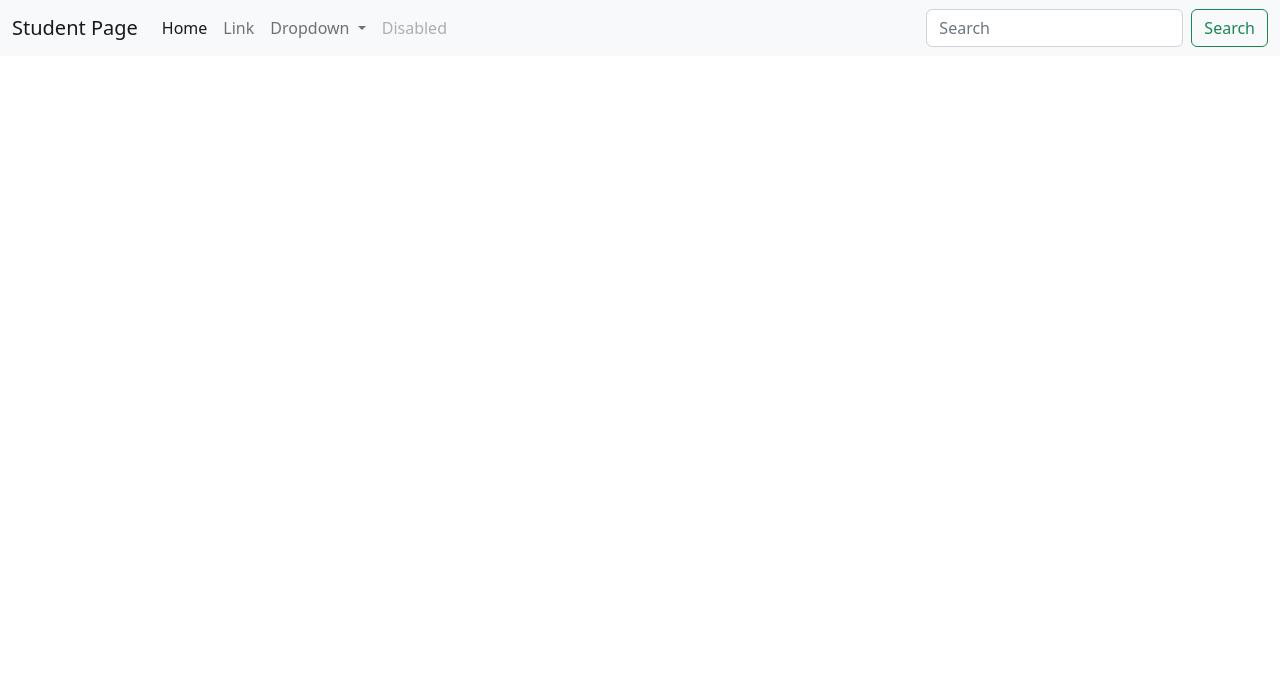
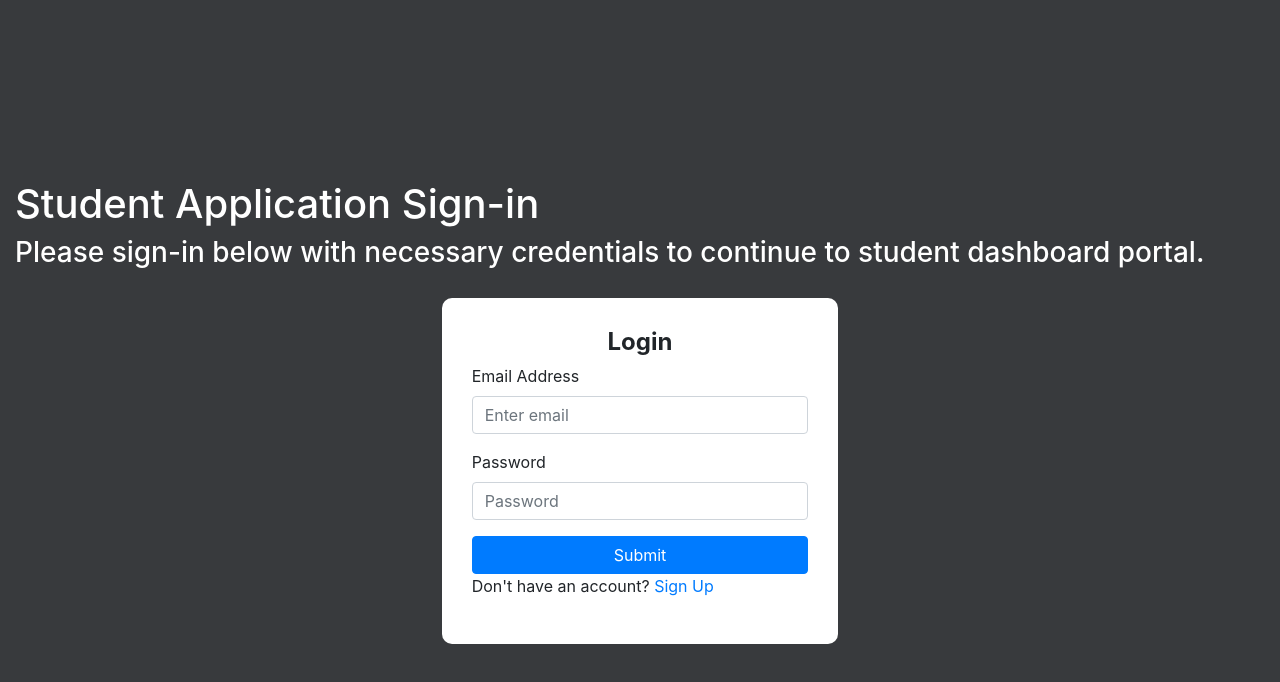
Before and after one commit to Chinwendu-likely-to-change/Schoolplanner, a plain HTML site: page MainPage.html in a window 1280 px wide. Drawn offline with nearby package versions, Linux system fonts and the light colour scheme.

Commit message:
Made a working sign-in page.

```diff
--- a/MainPage.html
+++ b/MainPage.html
@@ -1,48 +1,81 @@
-<!DOCTYPE html>
-<html lang="en">
+<html>
 <head>
-	<meta charset="utf-8">
-	<meta name="viewport" content="width=device-width,initial-scale=1">
-	<title>Main Page</title>
-	<link href="https://cdn.jsdelivr.net/npm/bootstrap@5.2.0-beta1/dist/css/bootstrap.min.css" rel="stylesheet" integrity="sha384-0evHe/X+R7YkIZDRvuzKMRqM+OrBnVFBL6DOitfPri4tjfHxaWutUpFmBp4vmVor" crossorigin="anonymous">
+
+   <!-- Required meta tags -->
+    <meta charset="utf-8">
+    <meta name="viewport" content="width=device-width, initial-scale=1, shrink-to-fit=no">
+
+  <!-- Bootstrap CSS -->
+<link rel="stylesheet" href="https://stackpath.bootstrapcdn.com/bootstrap/4.1.3/css/bootstrap.min.css" integrity="sha384-MCw98/SFnGE8fJT3GXwEOngsV7Zt27NXFoaoApmYm81iuXoPkFOJwJ8ERdknLPMO" crossorigin="anonymous">
+<style>
+/* set entire body that is webpage */
+body{
+	background: #383a3d;
+	padding-top: 25vh;
+}
+/* set form background colour*/
+form{
+	background: #fff;
+}
+/* set padding and size of th form */
+.form-container{
+	border-radius: 10px;
+	padding: 30px;
+}
+.headline{
+	color: white;
+	position: relative;
+	bottom: 20px;
+}
+</style>
+<script>
+	function getInputValue(){
+		var email = document.getElementById("InputEmail1").value;
+		var password = document.getElementById("InputPassword1").value;
+		if(email=='correct@email.com' && password=='password'){
+			window.open('file:///C:/Users/gavin/Documents/LateNightHacks/dashboard.html');
+			return false;
+		}else{
+			alert("Incorrect username and/or password. Please try again.");
+		}
+	}
+</script>
 </head>
+
 <body>
-	<nav class="navbar navbar-expand-lg bg-light">
-  <div class="container-fluid">
-    <a class="navbar-brand" href="#">Student Page</a>
-    <button class="navbar-toggler" type="button" data-bs-toggle="collapse" data-bs-target="#navbarSupportedContent" aria-controls="navbarSupportedContent" aria-expanded="false" aria-label="Toggle navigation">
-      <span class="navbar-toggler-icon"></span>
-    </button>
-    <div class="collapse navbar-collapse" id="navbarSupportedContent">
-      <ul class="navbar-nav me-auto mb-2 mb-lg-0">
-        <li class="nav-item">
-          <a class="nav-link active" aria-current="page" href="#">Home</a>
-        </li>
-        <li class="nav-item">
-          <a class="nav-link" href="#">Link</a>
-        </li>
-        <li class="nav-item dropdown">
-          <a class="nav-link dropdown-toggle" href="#" id="navbarDropdown" role="button" data-bs-toggle="dropdown" aria-expanded="false">
-            Dropdown
-          </a>
-          <ul class="dropdown-menu" aria-labelledby="navbarDropdown">
-            <li><a class="dropdown-item" href="#">Alarms</a></li>
-            <li><a class="dropdown-item" href="#">Calendar</a></li>
-            <li><hr class="dropdown-divider"></li>
-            <li><a class="dropdown-item" href="#">Notes</a></li>
-          </ul>
-        </li>
-        <li class="nav-item">
-          <a class="nav-link disabled">Disabled</a>
-        </li>
-      </ul>
-      <form class="d-flex" role="search">
-        <input class="form-control me-2" type="search" placeholder="Search" aria-label="Search">
-        <button class="btn btn-outline-success" type="submit">Search</button>
-      </form>
+  <!-- Optional JavaScript -->
+    <!-- jQuery first, then Popper.js, then Bootstrap JS -->
+<script src="https://code.jquery.com/jquery-3.3.1.slim.min.js" integrity="sha384-q8i/X+965DzO0rT7abK41JStQIAqVgRVzpbzo5smXKp4YfRvH+8abtTE1Pi6jizo" crossorigin="anonymous"></script>
+<script src="https://cdnjs.cloudflare.com/ajax/libs/popper.js/1.14.3/umd/popper.min.js" integrity="sha384-ZMP7rVo3mIykV+2+9J3UJ46jBk0WLaUAdn689aCwoqbBJiSnjAK/l8WvCWPIPm49" crossorigin="anonymous"></script>
+<script src="https://stackpath.bootstrapcdn.com/bootstrap/4.1.3/js/bootstrap.min.js" integrity="sha384-ChfqqxuZUCnJSK3+MXmPNIyE6ZbWh2IMqE241rYiqJxyMiZ6OW/JmZQ5stwEULTy" crossorigin="anonymous"></script>
+<!-- Login form creation starts-->
+  <section class="container-fluid">
+    <!-- row and justify-content-center class is used to place the form in center -->
+    <div class="headline">
+    	<h1>Student Application Sign-in</h1>
+    	<h3>Please sign-in below with necessary credentials to continue to student dashboard portal.</h3>
     </div>
-  </div>
-</nav>
-	<script src="https://cdn.jsdelivr.net/npm/bootstrap@5.2.0-beta1/dist/js/bootstrap.bundle.min.js" integrity="sha384-pprn3073KE6tl6bjs2QrFaJGz5/SUsLqktiwsUTF55Jfv3qYSDhgCecCxMW52nD2" crossorigin="anonymous"></script>
+    <section class="row justify-content-center">
+      <section class="col-12 col-sm-6 col-md-4">
+        <form class="form-container">
+        <div class="form-group">
+          <h4 class="text-center font-weight-bold"> Login </h4>
+          <label for="InputEmail1">Email Address</label>
+           <input type="email" class="form-control" id="InputEmail1" aria-describeby="emailHelp" placeholder="Enter email">
+        </div>
+        <div class="form-group">
+          <label for="InputPassword1">Password</label>
+          <input type="password" class="form-control" id="InputPassword1" placeholder="Password">
+        </div>
+        <button type="submit" onclick="getInputValue();" class="btn btn-primary btn-block">Submit</button>
+        <div class="form-footer">
+          <p> Don't have an account? <a href="#">Sign Up</a></p>
+
+        </div>
+        </form>
+      </section>
+    </section>
+  </section>
+<!-- Login form creation ends -->
 </body>
 </html>
```
